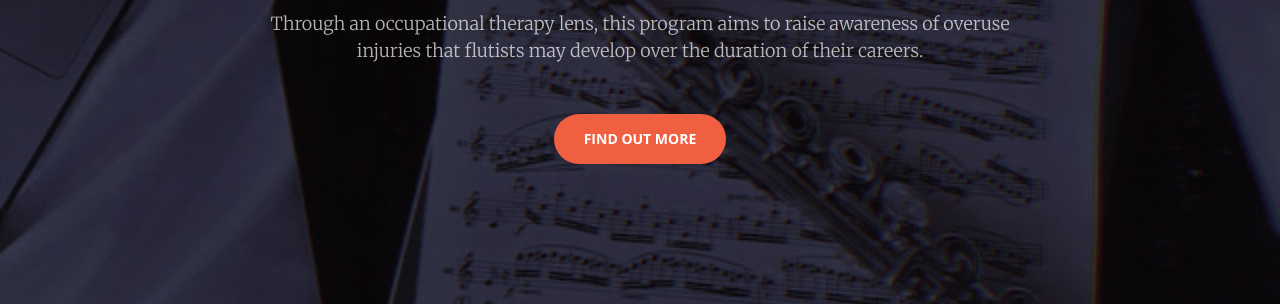
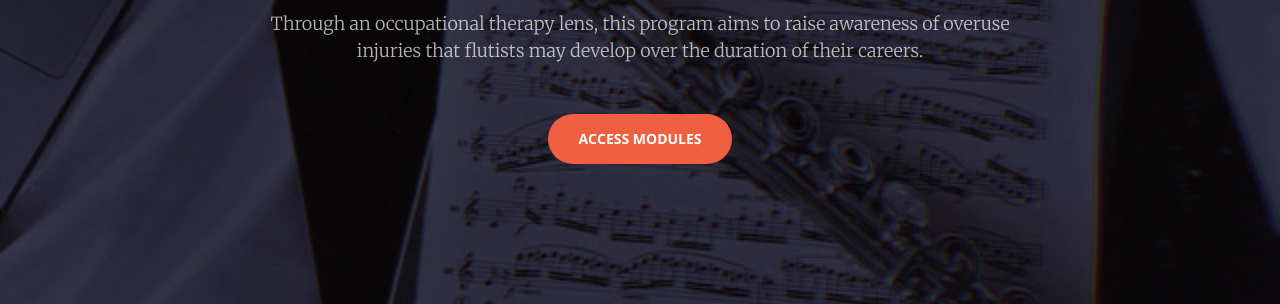
Before and after one commit to jkimOTD/jkimOTD.github.io, a Jekyll site: the page built from index.html, in a window 1280 px wide and 900 px high, scrolled down 335 px. Shown: the part 131-435 px from the top of the window. Built offline with Jekyll 4.4.1, drawn with Linux system fonts in a browser that asks for light colours.

Commit message:
Update header.html

```diff
--- a/_includes/header.html
+++ b/_includes/header.html
@@ -4,7 +4,7 @@
             <h1>Overuse Injury Prevention Program for Flutists</h1>
             <hr>
             <p>Through an occupational therapy lens, this program aims to raise awareness of overuse injuries that flutists may develop over the duration of their careers.</p>
-            <a href="#purpose" class="btn btn-primary btn-xl page-scroll">Find Out More</a>
+            <a href="#Program Modules" class="btn btn-primary btn-xl page-scroll">Access modules</a>
         </div>
     </div>
 </header>
```
